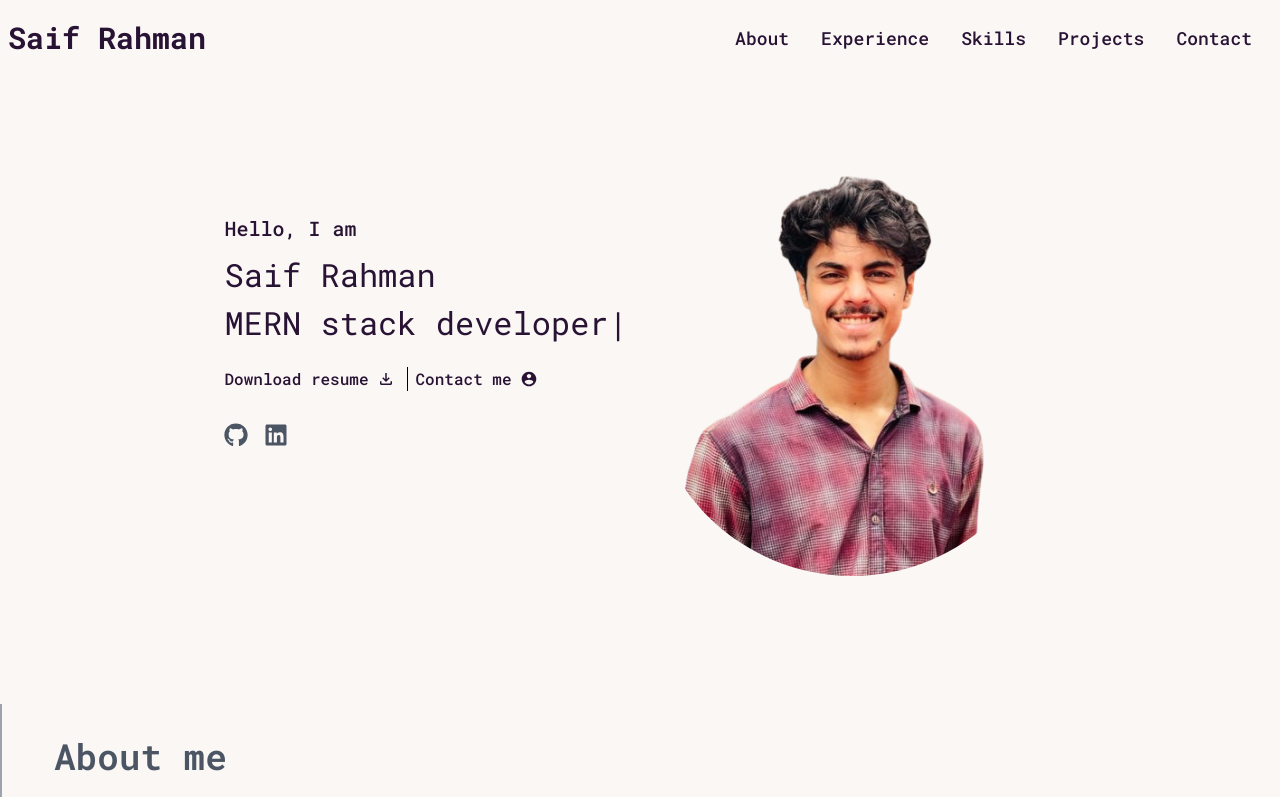
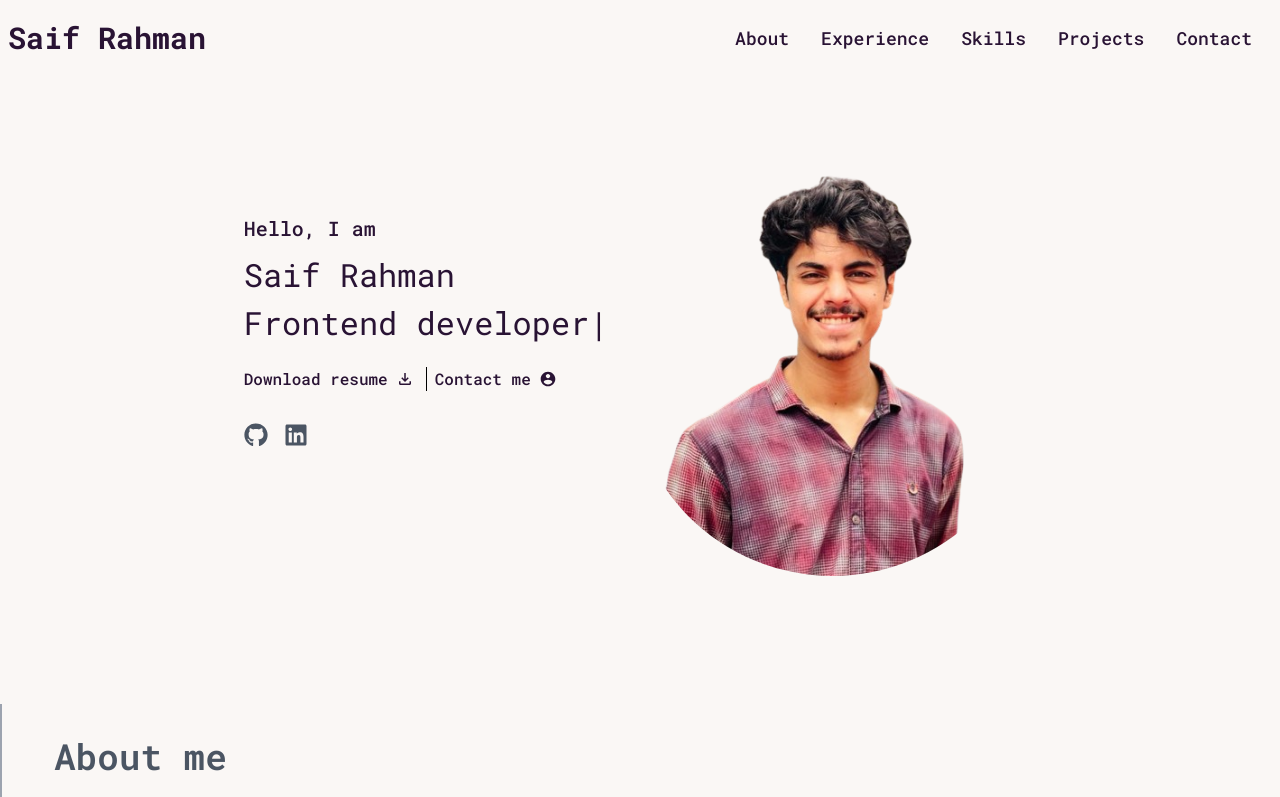
Before and after one commit to Saif-Rahman-801/Portfolio-main, a React (Vite) app: page / in a window 1280 px wide. Shown: the top 797 px of the page. Built offline with nearby package versions, Linux system fonts and the light colour scheme.

Commit message:
type animation added

```diff
--- a/src/Components/MainContent/Banner/Banner.jsx
+++ b/src/Components/MainContent/Banner/Banner.jsx
@@ -35,10 +35,15 @@ const Banner = () => {
                 sequence={[
                   "MERN",
                   1000,
-                  "MERN stack developer", //  Continuing previous Text
+                  "MERN stack developer",
+                  1000,
+                  "Frontend developer",  //  Continuing previous Text
+                  1000,
+                  "Web developer", //  Continuing previous Text
+                  //  Continuing previous Text
                 ]}
                 style={{ fontSize: "2em" }}
-                // repeat={Infinity}
+                repeat={Infinity}
               />
             </h2>
           </div>
```
